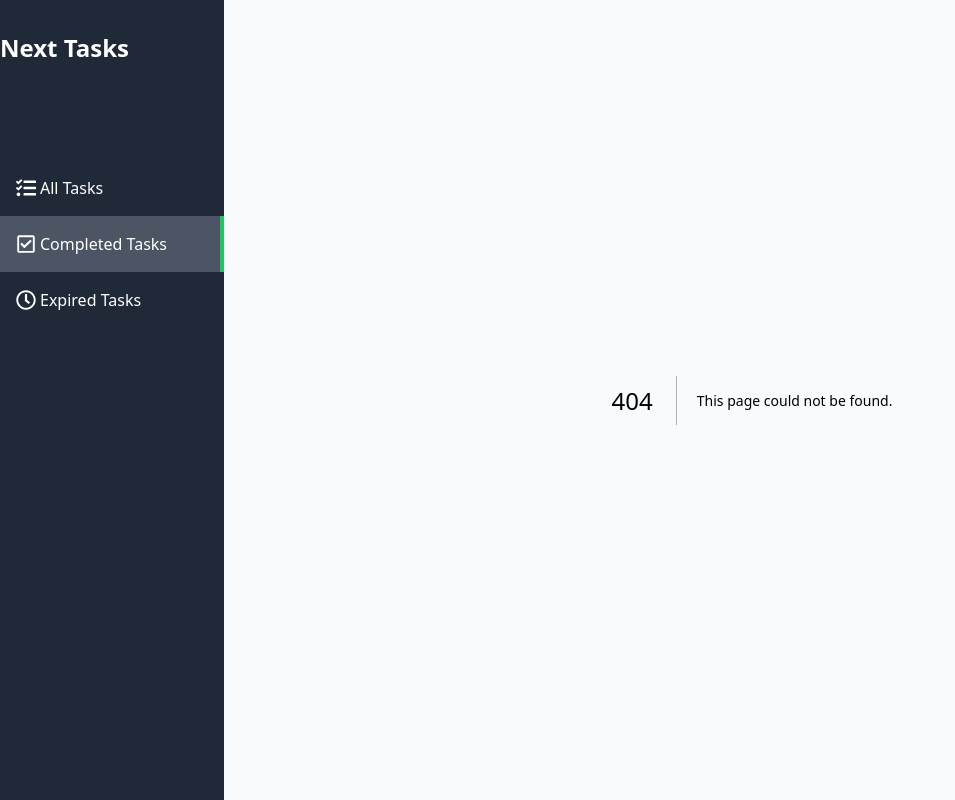
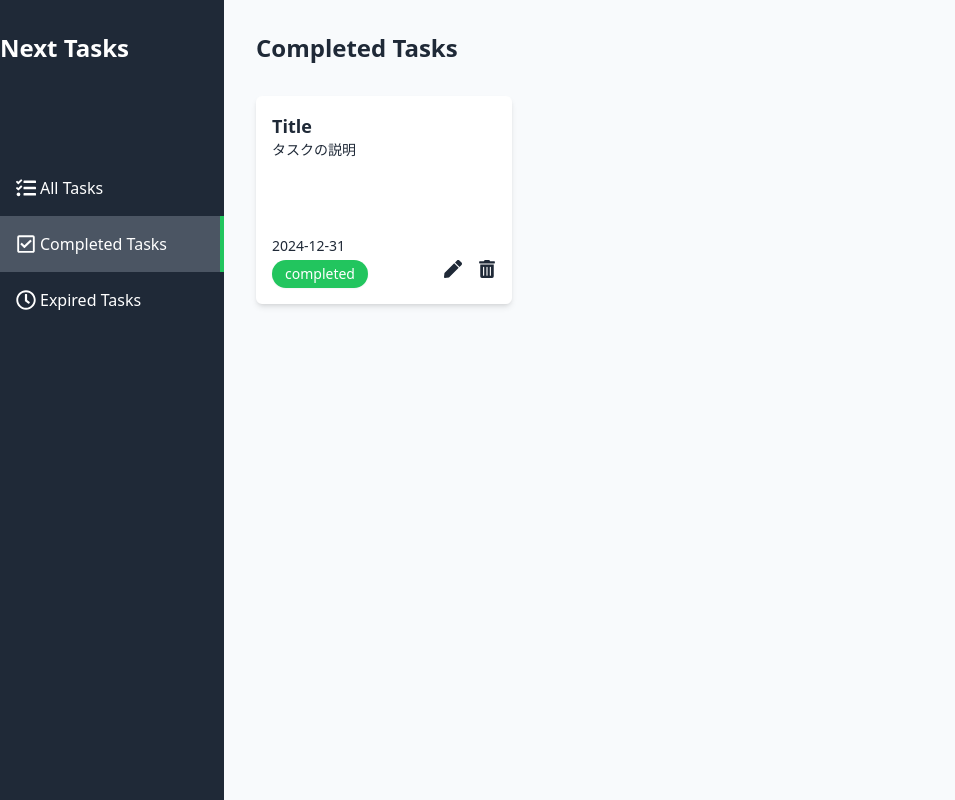
Before and after one commit to Sakaki0123/next-todo-app, a Next.js app: page /completed in a window 1280 px wide. Before the commit this address had no page. Shown: the whole page, without its empty margins (0-955 px from the left). Built offline with nearby package versions, Linux system fonts and the light colour scheme.

Commit message:
feat: status cards pages

```diff
--- /dev/null
+++ b/src/app/(main)/completed/page.tsx
@@ -0,0 +1,16 @@
+import TaskCard from "@/components/SideMenu/TaskCard/TaskCard";
+
+const CompletedTaskPage = () => {
+    return (
+        <div className="text-gray-800 p-8 h-full overflow-y-auto pb-24">
+            <header className="flex justify-between items-center">
+                <h1 className="text-2xl font-bold flex items-center">Completed Tasks</h1>
+            </header>
+            <div className="mt-8 flex flex-wrap gap-4">
+                <TaskCard />
+            </div>
+        </div>
+    );
+}
+
+export default CompletedTaskPage
--- /dev/null
+++ b/src/app/(main)/expired/page.tsx
@@ -0,0 +1,16 @@
+import TaskCard from "@/components/SideMenu/TaskCard/TaskCard";
+
+const ExpiredTaskPage = () => {
+    return (
+        <div className="text-gray-800 p-8 h-full overflow-y-auto pb-24">
+            <header className="flex justify-between items-center">
+                <h1 className="text-2xl font-bold flex items-center">Expired Tasks</h1>
+            </header>
+            <div className="mt-8 flex flex-wrap gap-4">
+                <TaskCard />
+            </div>
+        </div>
+    );
+}
+
+export default ExpiredTaskPage
--- a/src/app/layout.tsx
+++ b/src/app/layout.tsx
@@ -1,7 +1,6 @@
 import type { Metadata } from "next";
 import localFont from "next/font/local";
 import "./globals.css";
-import MainLayout from "./(main)/layout";
 
 const geistSans = localFont({
   src: "./fonts/GeistVF.woff",
@@ -29,9 +28,7 @@
       <body
         className={`${geistSans.variable} ${geistMono.variable} antialiased`}
       >
-        <MainLayout>
-          {children}
-        </MainLayout>
+        {children}
       </body>
     </html>
   );
--- a/src/app/page.tsx
+++ /dev/null
@@ -1,7 +0,0 @@
-import MainPage from "@/app/(main)/page";
-
-export default function Home() {
-  return (
-    <MainPage />
-  );
-}
```
